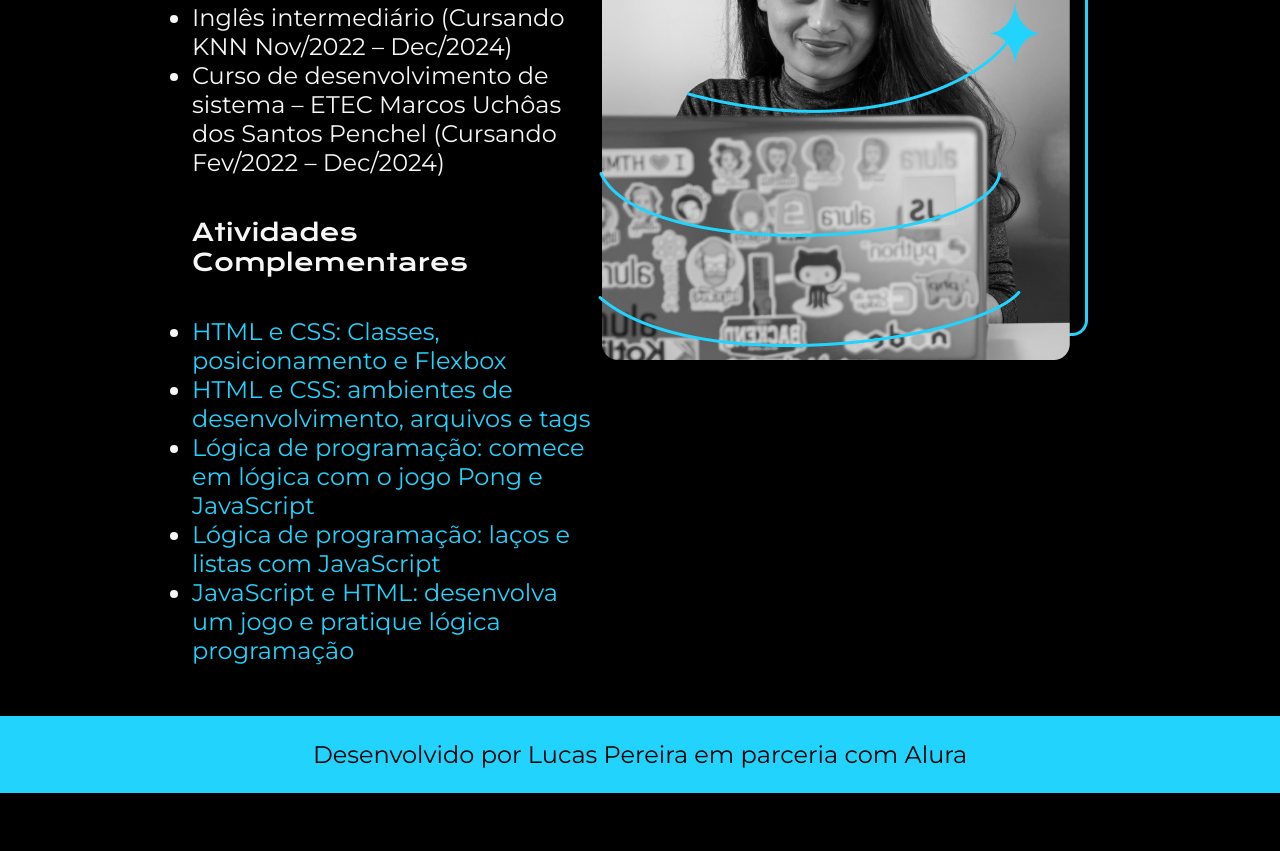
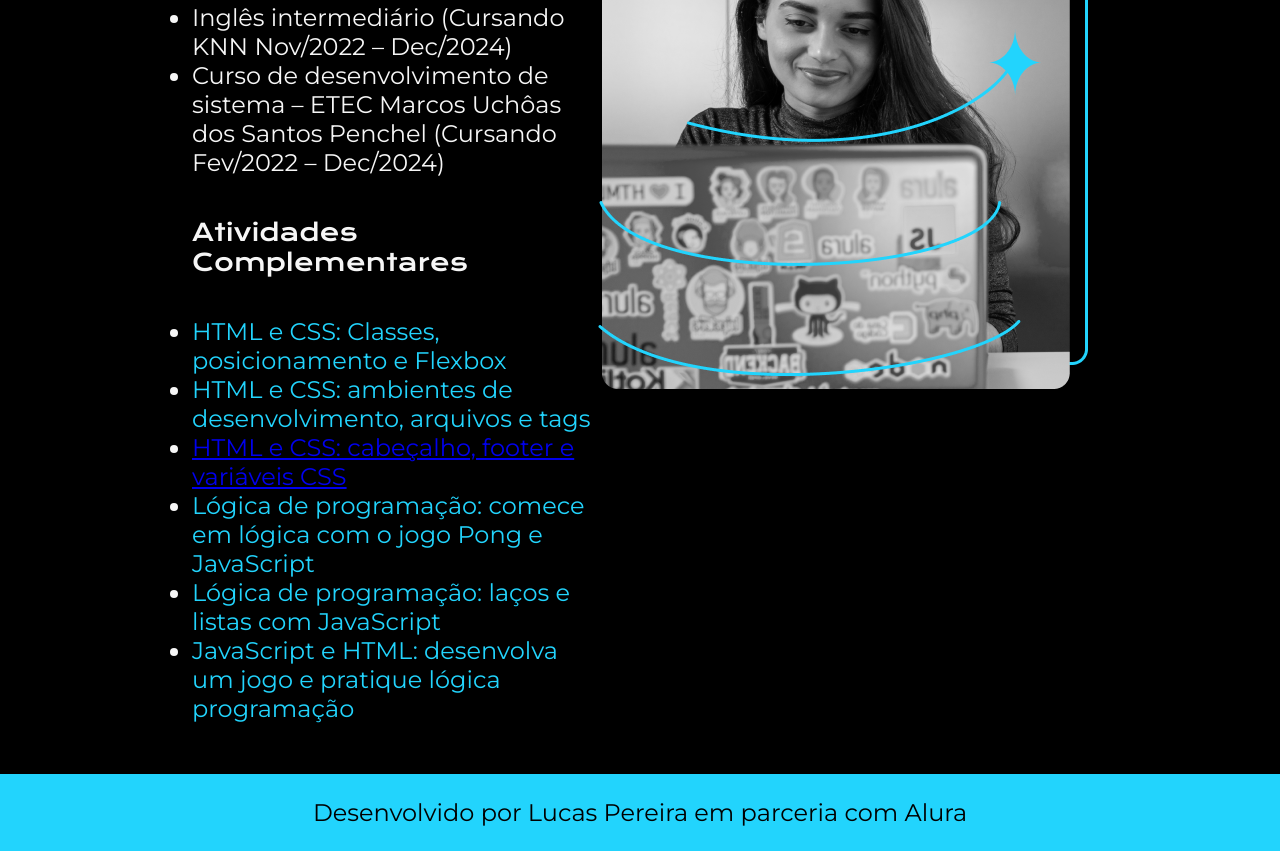
Before and after one commit to lupesii/Curso-HTML5-CSS3-Guanabara, a plain HTML site: page alura-exercicios/resume.html in a window 1280 px wide. Shown: the part 600-1451 px from the top of the page. Before the commit the page ends 1393 px from the top, so only its background shows below. Drawn offline with nearby package versions, Linux system fonts and the light colour scheme.

Commit message:
Adicionando cursos

```diff
--- a/alura-exercicios/resume.html
+++ b/alura-exercicios/resume.html
@@ -40,6 +40,7 @@
             <ul class="principal__conteudo__lista">
                 <li><a class="principal__conteudo__lista__links" href="https://cursos.alura.com.br/certificate/c7228244-3d47-48b8-a8e8-020b799e8b63" target="_blank">HTML e CSS: Classes, posicionamento e Flexbox</a></li>
                 <li><a class="principal__conteudo__lista__links" href="https://cursos.alura.com.br/certificate/6538eac1-e3ed-41b6-a2ea-cd996fca6bf3" target="_blank">HTML e CSS: ambientes de desenvolvimento, arquivos e tags</a></li>
+                <li><a href="https://cursos.alura.com.br/certificate/4e58ad3b-92b4-4aac-962d-ec58d36786bf">HTML e CSS: cabeçalho, footer e variáveis CSS</a></li>
                 <li><a class="principal__conteudo__lista__links" href="https://cursos.alura.com.br/certificate/b794b52e-0391-4a34-a524-8483aed82438" target="_blank">Lógica de programação: comece em lógica com o jogo Pong e JavaScript</a></li>
                 <li><a class="principal__conteudo__lista__links" href="https://cursos.alura.com.br/certificate/910c1a38-26de-443f-9dfa-4971d324fccd" target="_blank">Lógica de programação: laços e listas com JavaScript</a></li>
                 <li><a class="principal__conteudo__lista__links" href="https://cursos.alura.com.br/certificate/3aa48153-06b7-4d86-a76c-fe39cd5e28fb" target="_blank">JavaScript e HTML: desenvolva um jogo e pratique lógica programação</a></li>
```
